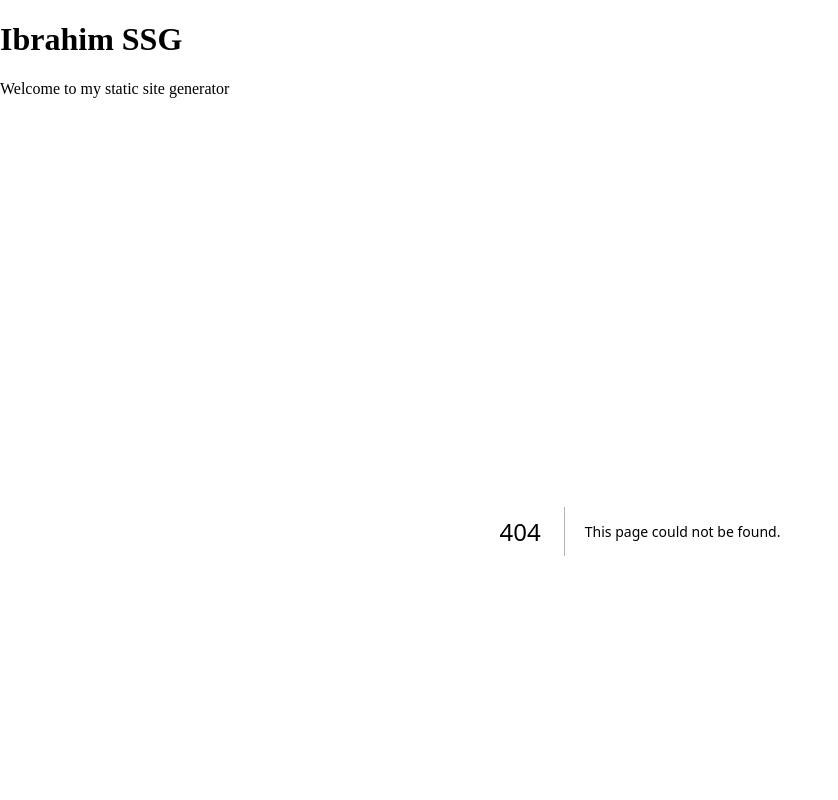
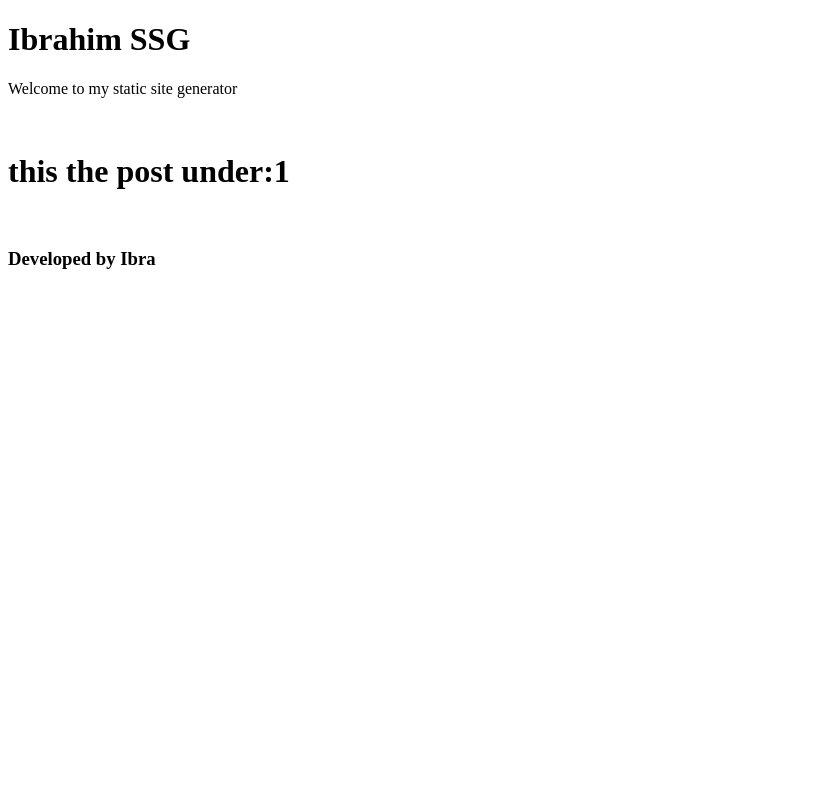
Before and after one commit to ibrahimy353/Static-Site-Generator-, a Next.js app: page /posts/1 in a window 1280 px wide. Before the commit this address had no page. Shown: the top 800 px of the page, without its empty margins (0-838 px from the left). Built offline with nearby package versions, Linux system fonts and the light colour scheme.

Commit message:
added slugs under post which renders for the md to pass through the slug

```diff
--- /dev/null
+++ b/app/posts/[slug]/page.tsx
@@ -0,0 +1,12 @@
+
+
+const PostPage = (props: any) => {
+    const slug = props.params.slug;
+    return (
+        <p>
+            <h1>this the post under:{slug}</h1>
+        </p>
+    );
+};
+
+export default PostPage;
```
